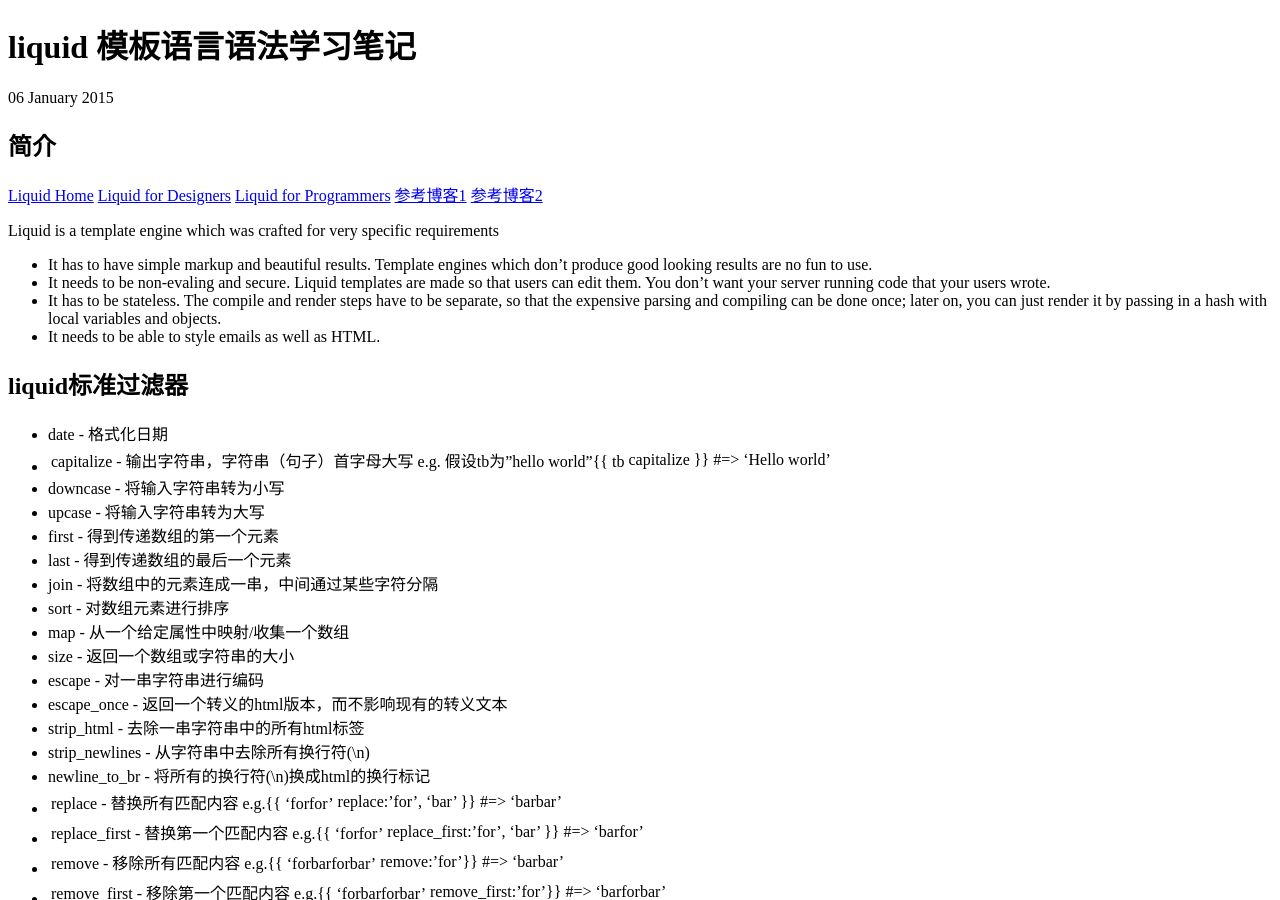
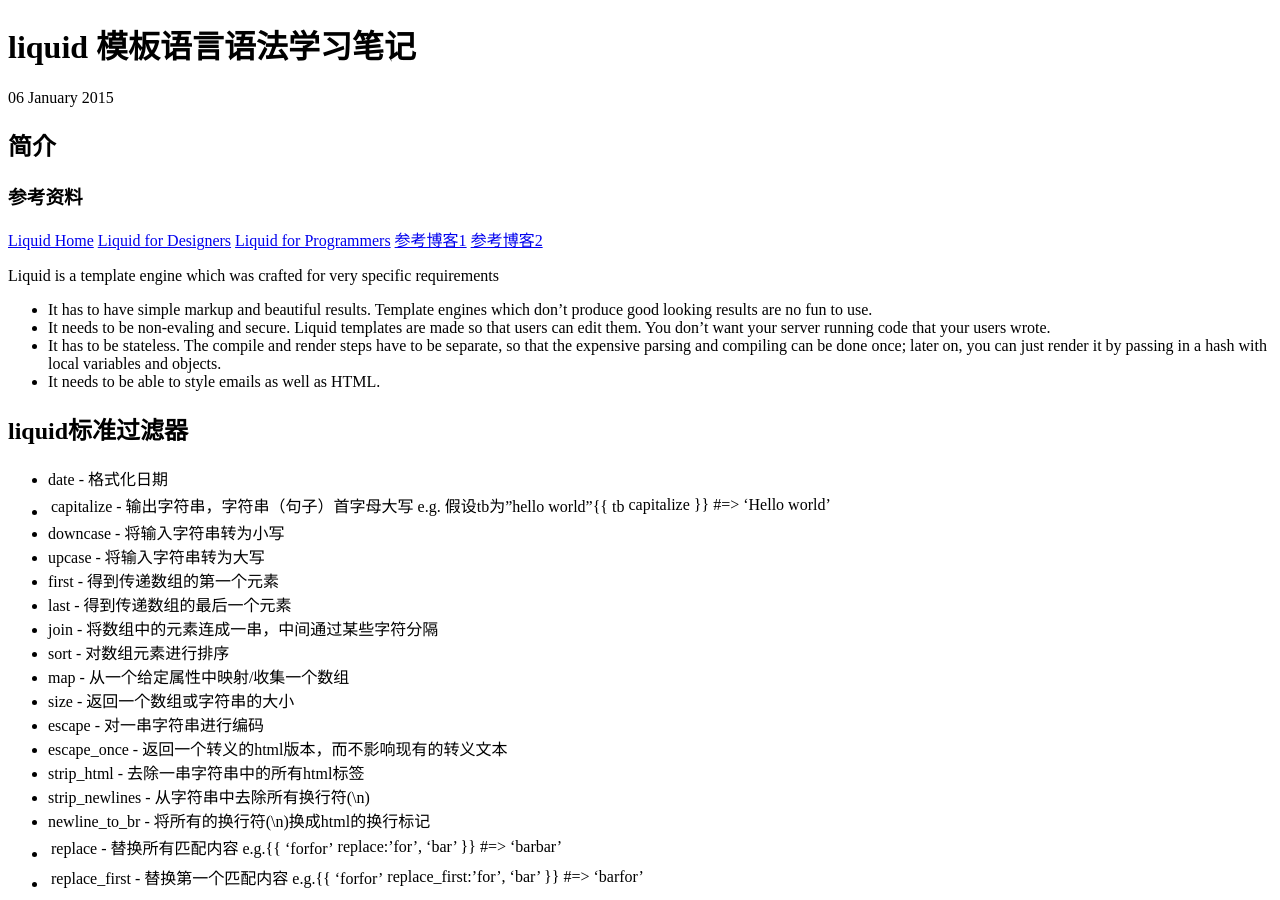
Before and after one commit to LunArrest/LunArrest.github.io, a Jekyll site: the page built from _posts/2015-01-06-liquid_usage.md, in a window 1280 px wide and 900 px high. Built offline with Jekyll 4.4.1, drawn with Linux system fonts in a browser that asks for light colours.

Commit message:
- 增加标题

```diff
--- a/_posts/2015-01-06-liquid_usage.md
+++ b/_posts/2015-01-06-liquid_usage.md
@@ -4,6 +4,8 @@ title: liquid 模板语言语法学习笔记
 ---
 
 ## 简介
+
+### 参考资料
 [Liquid Home](https://github.com/Shopify/liquid/wiki "Liquid Home")
 [Liquid for Designers](https://github.com/Shopify/liquid/wiki/Liquid-for-Designers "Liquid for Designers")
 [Liquid for Programmers](https://github.com/Shopify/liquid/wiki/Liquid-for-Programmers "Liquid for Programmers")
```
